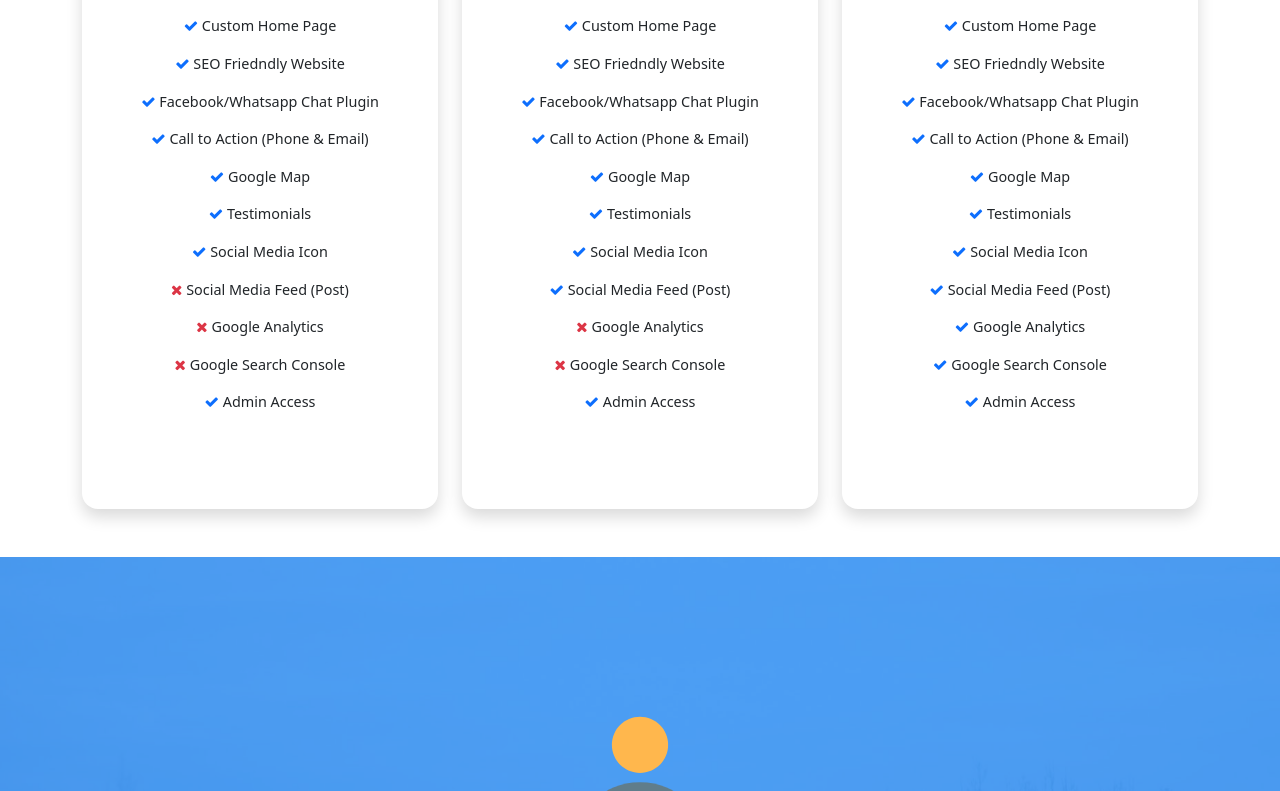
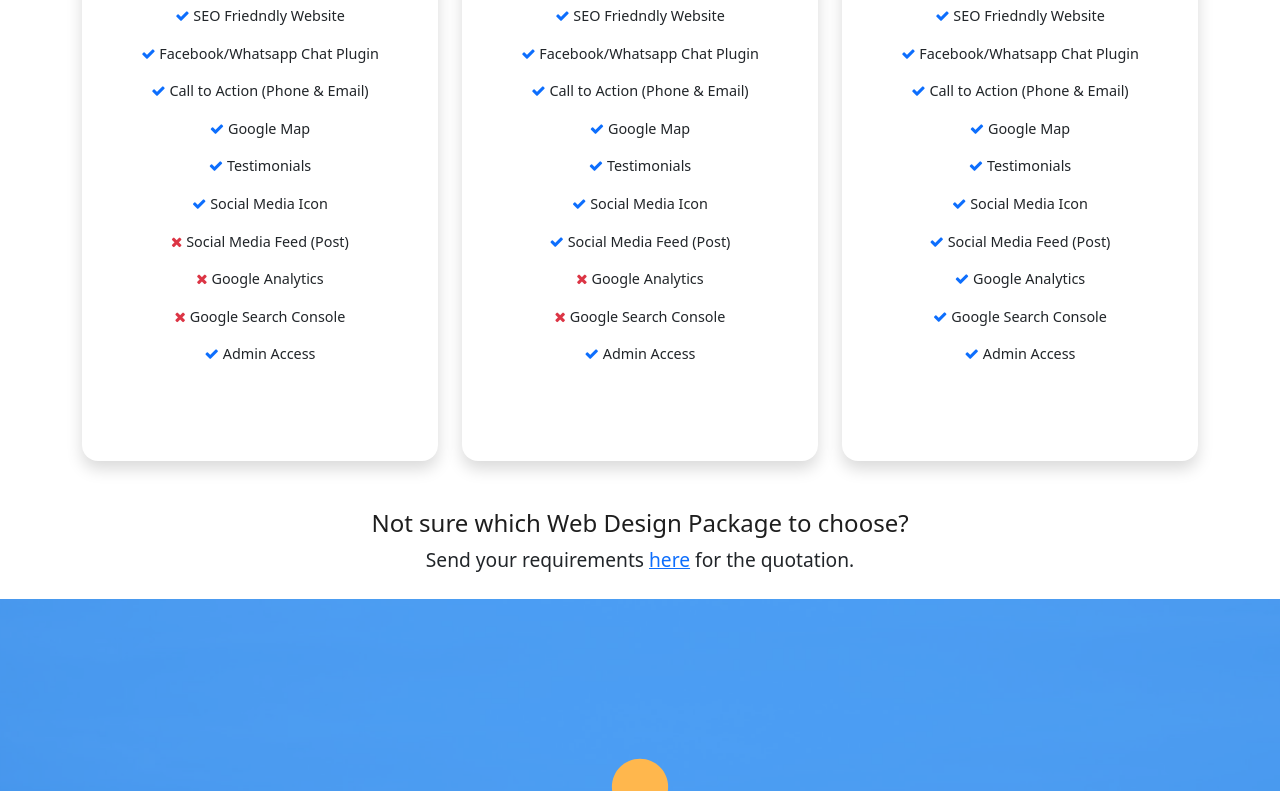
Before and after one commit to vismaygamit/portfolio-react, a React (Create React App) app: page / in a window 1280 px wide. Shown: the part 4882-5673 px from the top of the page. Built offline with nearby package versions, Linux system fonts and the light colour scheme; no server answers.

Commit message:
margin and note sure content

```diff
--- a/src/pages/portfolio.js
+++ b/src/pages/portfolio.js
@@ -105,12 +105,12 @@ const Portfolio = (props) => {
         </div>
         <div className="row">
           <div className="col-sm-12">
-            <div className="title-box">
-              {/* <h3 className="title-left">Portfolio</h3> */}
-              <p className="w-title">
+            {/* <div className="title-box"> */}
+            {/* <h3 className="title-left">Portfolio</h3> */}
+            <p className="w-title">
               <h4>Unfortunately, can't show all projects due to Non-Disclosure Agreement (NDA)</h4>
-          </p>
-            </div>
+            </p>
+            {/* </div> */}
           </div>
         </div>
 
@@ -136,7 +136,7 @@ const Portfolio = (props) => {
             indexOfProject +
             "/" +
             arrOfImages[
-              (indexOfImages + arrOfImages.length - 1) % arrOfImages.length
+            (indexOfImages + arrOfImages.length - 1) % arrOfImages.length
             ]
           }
           onCloseRequest={() => setShowModal(false)}
--- a/src/pages/pricing.js
+++ b/src/pages/pricing.js
@@ -103,7 +103,7 @@ const Pricing = () => {
     }, []);
 
     return (
-        <section id="package" className="package-mf sect-pt4 route mb-5">
+        <section id="package" className="package-mf sect-pt4 route mb-2">
             <div className="container">
                 <div className="row">
                     <div className="title-box-2 mx-auto">
@@ -131,6 +131,23 @@ const Pricing = () => {
                             </div>
                         )
                     })}
+                    {/* <div className="title-box-2 mx-auto">
+                        <h5 className="title-left">Not sure which Web Design Package to choose?</h5>
+                        <p>Send your requirements <a href="#contact">here</a> for the quotation.</p>
+                    </div> */}
+
+                </div>
+                <div className="row text-center align-items-end mt-5">
+                    <div className="col-sm-12">
+                            <p className="w-title">
+                                <h4>Not sure which Web Design Package to choose?</h4>
+                                <p>Send your requirements <a href="#contact">here</a> for the quotation.</p>
+                                {/* <h4>Unfortunately, can't show all projects due to Non-Disclosure Agreement (NDA)</h4> */}
+                            </p>
+                        {/* <div className="title-box">
+                            <h3 className="title-left">Portfolio</h3>
+                        </div> */}
+                    </div>
                 </div>
             </div>
         </section>
```
